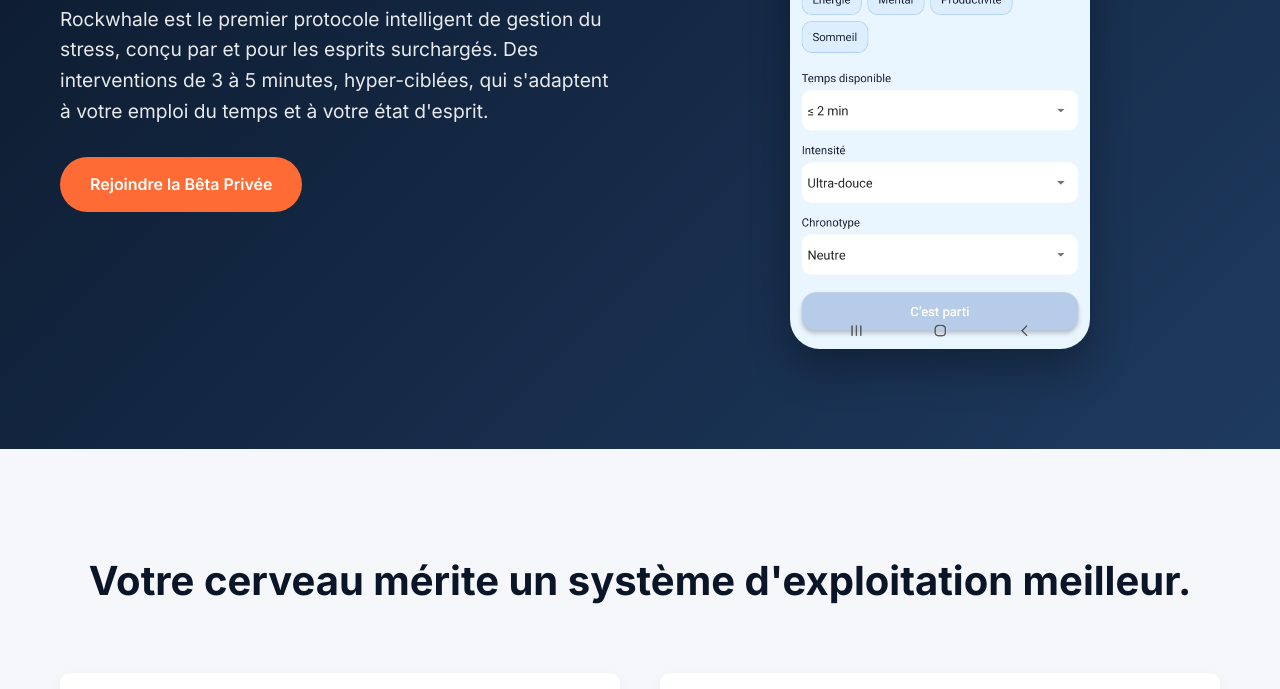
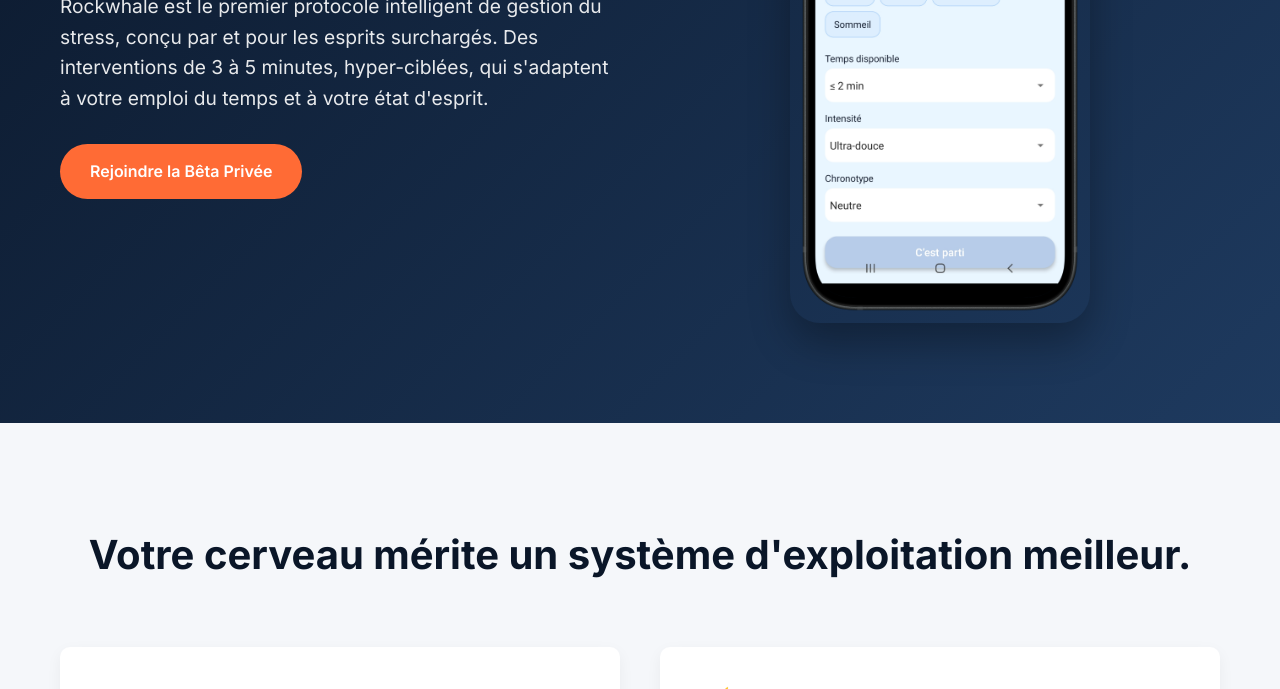
Before and after one commit to RockWhaleFR/Nemesis, a plain HTML site: page index.html in a window 1280 px wide. Shown: the part 428-1117 px from the top of the page. Drawn offline with Linux system fonts and the light colour scheme.

Commit message:
Update index.html

```diff
--- a/index.html
+++ b/index.html
@@ -370,7 +370,7 @@
                 <a href="https://docs.google.com/forms/d/e/1FAIpQLSfGBnpA3imAHXRNt-iKwdmYHHs44_dmcq6GcrLp2LdLmkiDAQ/viewform?usp=header" class="cta-button" target="_blank" rel="noopener noreferrer">Rejoindre la Bêta Privée</a>
             </div>
             <div class="hero-image">
-                <img src="landing-page.png" alt="Application Rockwhale" class="mockup">
+                <img src="landing-page-portrait.png" alt="Application Rockwhale" class="mockup">
             </div>
         </div>
     </section>
```
